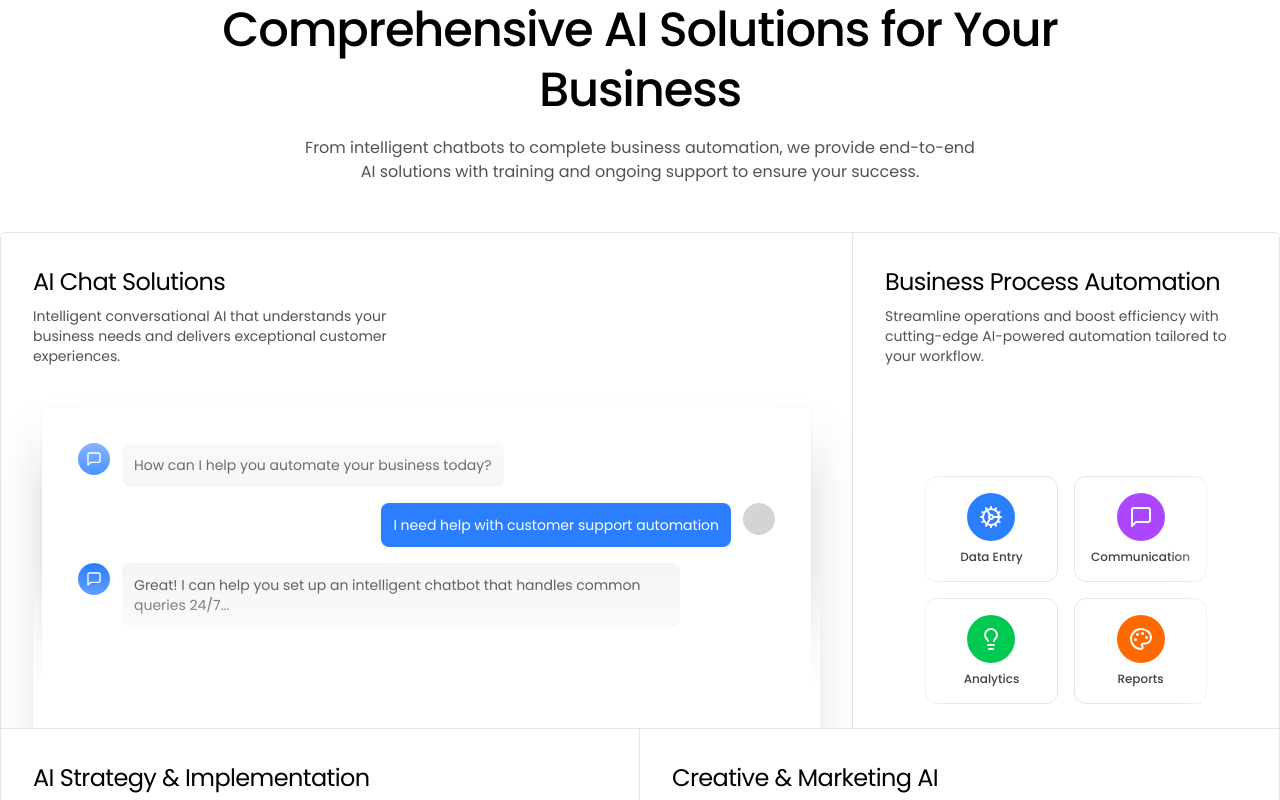
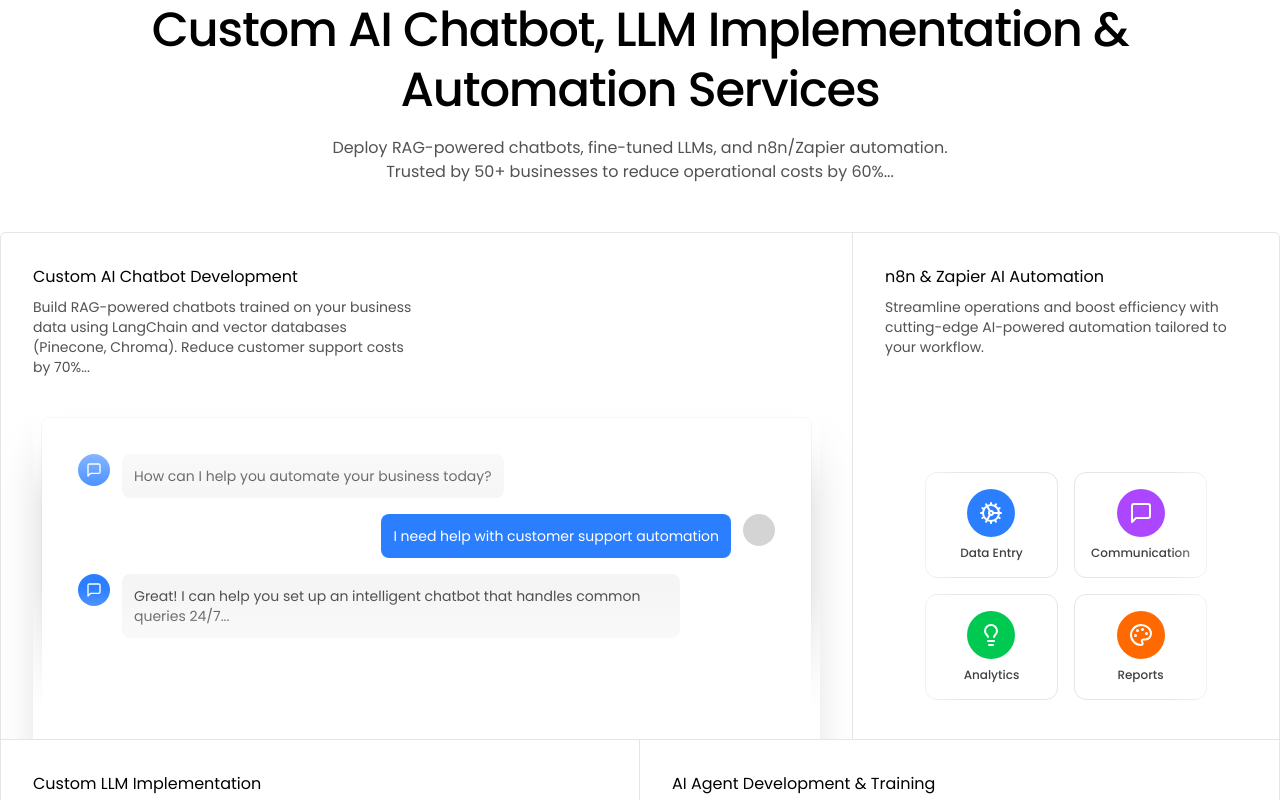
Before and after one commit to mahi12jain/GenXProAI.github.io, a React (Vite) app: page / in a window 1280 px wide. Shown: the part 960-1760 px from the top of the page. Built offline with nearby package versions, Linux system fonts and the light colour scheme.

Commit message:
Update feature titles and descriptions in Features component

```diff
--- a/src/components/Features.jsx
+++ b/src/components/Features.jsx
@@ -6,22 +6,22 @@ import WorldMap from "./ui/world-map";
 export function Features() {
   const features = [
     {
-      title: "AI Chat Solutions",
+      title: "Custom AI Chatbot Development",
       description:
-        "Intelligent conversational AI that understands your business needs and delivers exceptional customer experiences.",
+        "Build RAG-powered chatbots trained on your business data using LangChain and vector databases (Pinecone, Chroma). Reduce customer support costs by 70%...",
       skeleton: <SkeletonOne />,
       className:
         "col-span-1 md:col-span-4 lg:col-span-4 border-b md:border-r border-neutral-200",
     },
     {
-      title: "Business Process Automation",
+      title: "n8n & Zapier AI Automation",
       description:
         "Streamline operations and boost efficiency with cutting-edge AI-powered automation tailored to your workflow.",
       skeleton: <SkeletonTwo />,
       className: "col-span-1 md:col-span-2 lg:col-span-2 border-b border-neutral-200",
     },
     {
-      title: "AI Strategy & Implementation",
+      title: "Custom LLM Implementation",
       description:
         "From vision to execution, we guide you through every step of your AI transformation journey.",
       skeleton: <SkeletonThree />,
@@ -29,7 +29,7 @@ export function Features() {
         "col-span-1 md:col-span-3 lg:col-span-3 border-b md:border-r border-neutral-200",
     },
     {
-      title: "Creative & Marketing AI",
+      title: "AI Agent Development & Training",
       description:
         "Elevate your brand with AI-driven creative solutions that captivate audiences and drive results.",
       skeleton: <SkeletonFour />,
@@ -40,12 +40,12 @@ export function Features() {
   return (
     <div id="features" className="relative z-20 py-10 lg:py-40 max-w-7xl mx-auto">
       <div className="px-8">
-        <h4 className="text-3xl lg:text-5xl lg:leading-tight max-w-5xl mx-auto text-center tracking-tight font-medium text-black">
-          Comprehensive AI Solutions for Your Business
-        </h4>
+        <h1 className="text-3xl lg:text-5xl lg:leading-tight max-w-5xl mx-auto text-center tracking-tight font-medium text-black">
+          Custom AI Chatbot, LLM Implementation & Automation Services
+        </h1>
 
         <p className="text-sm lg:text-base max-w-2xl my-4 mx-auto text-neutral-600 text-center font-normal">
-          From intelligent chatbots to complete business automation, we provide end-to-end AI solutions with training and ongoing support to ensure your success.
+         Deploy RAG-powered chatbots, fine-tuned LLMs, and n8n/Zapier automation. Trusted by 50+ businesses to reduce operational costs by 60%...
         </p>
       </div>
 
@@ -72,13 +72,11 @@ const FeatureCard = ({ children, className }) => {
   );
 };
 
-const FeatureTitle = ({ children }) => {
-  return (
-    <p className="max-w-5xl mx-auto text-left tracking-tight text-black text-xl md:text-2xl md:leading-snug">
-      {children}
-    </p>
-  );
+const FeatureTitle = ({ children, as = "p" }) => {
+  const Tag = as;
+  return <Tag className="...">{children}</Tag>;
 };
+
 
 const FeatureDescription = ({ children }) => {
   return (
```
